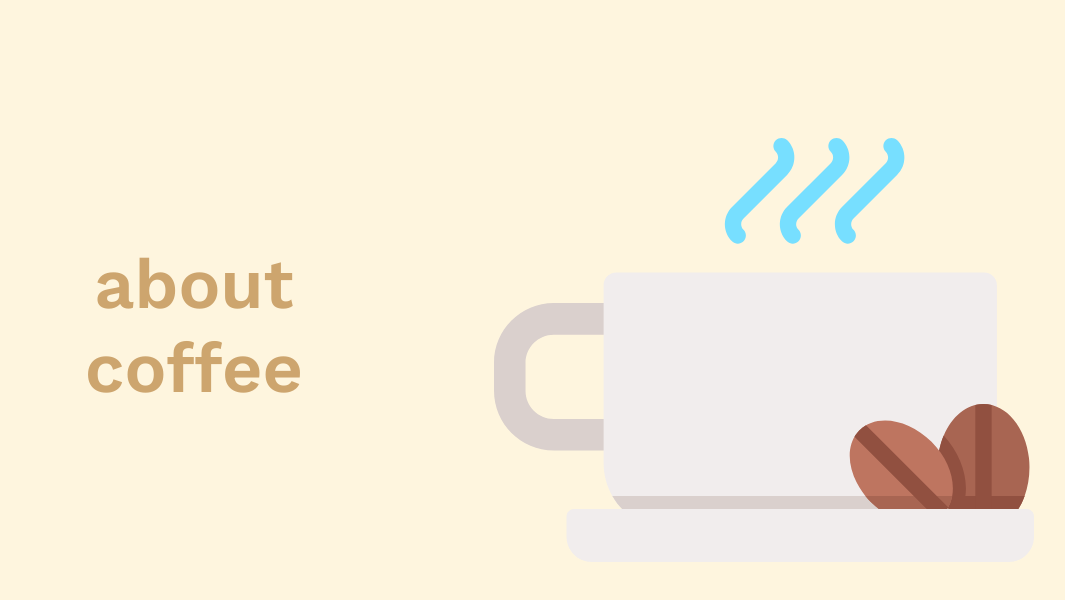
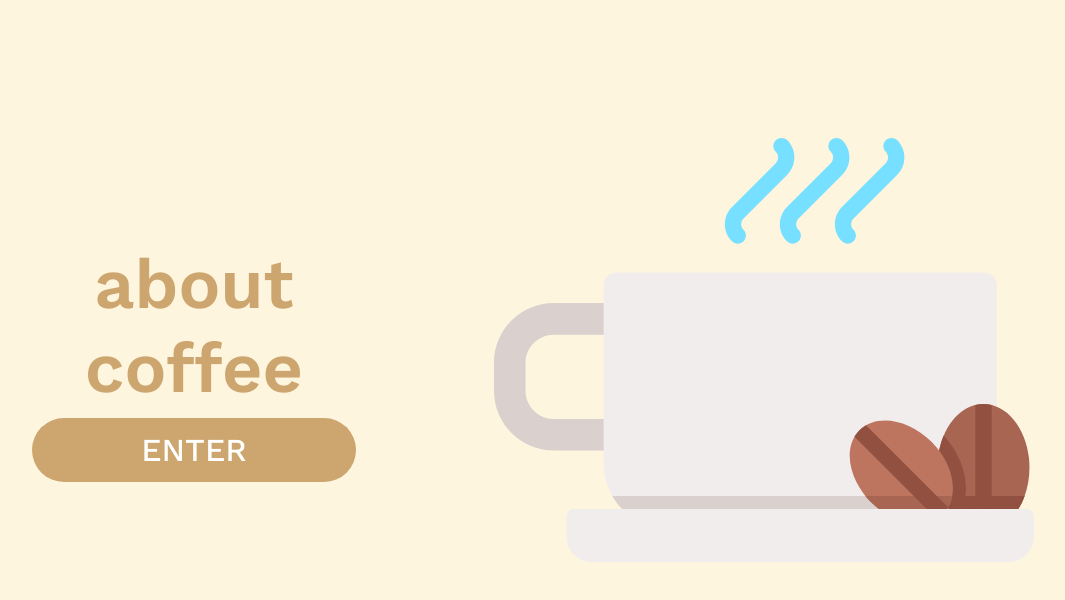
Before and after one commit to desslinga/about-coffee, a React (Create React App) app: page / in a window 1280 px wide. Shown: the top 600 px of the page, without its empty margins (161-1226 px from the left). Built offline with nearby package versions, Linux system fonts and the light colour scheme.

Commit message:
Added enter button

```diff
--- a/src/components/App.js
+++ b/src/components/App.js
@@ -9,8 +9,11 @@ class App extends React.Component {
     return (
       <div className="container" id="landing">
         <div className="row">
-          <div className="col-12 col-sm-6">
+          <div className="col-12 col-sm-6 align-center">
             <h1 className="title">about <br/> coffee</h1>
+            <button className="btn btn-big">
+              ENTER
+            </button>
           </div>
           <div className="col-12 col-sm-6">
             <img style={{width: '100%'}} src={coffeeLanding}/>
--- a/src/styles/styles.scss
+++ b/src/styles/styles.scss
@@ -12,11 +12,26 @@ html, body {
   background-color: $light-cream;
 }
 
+.align-center {
+  text-align: center;
+}
+
 #landing {
   margin-top: 10vh;
   height: 90vh;
   & .title {
     margin-top: 30%;
-    text-align: center;
+  }
+  & .btn-big {
+    height: 4rem;
+    width: 60%;
+    border-radius: 2rem;
+    background-color: $tan;
+    color: white;
+    font-size: 2rem;
+    font-weight: 400;
+    &:hover {
+      background-color: $tanner;
+    }
   }
 }
```
